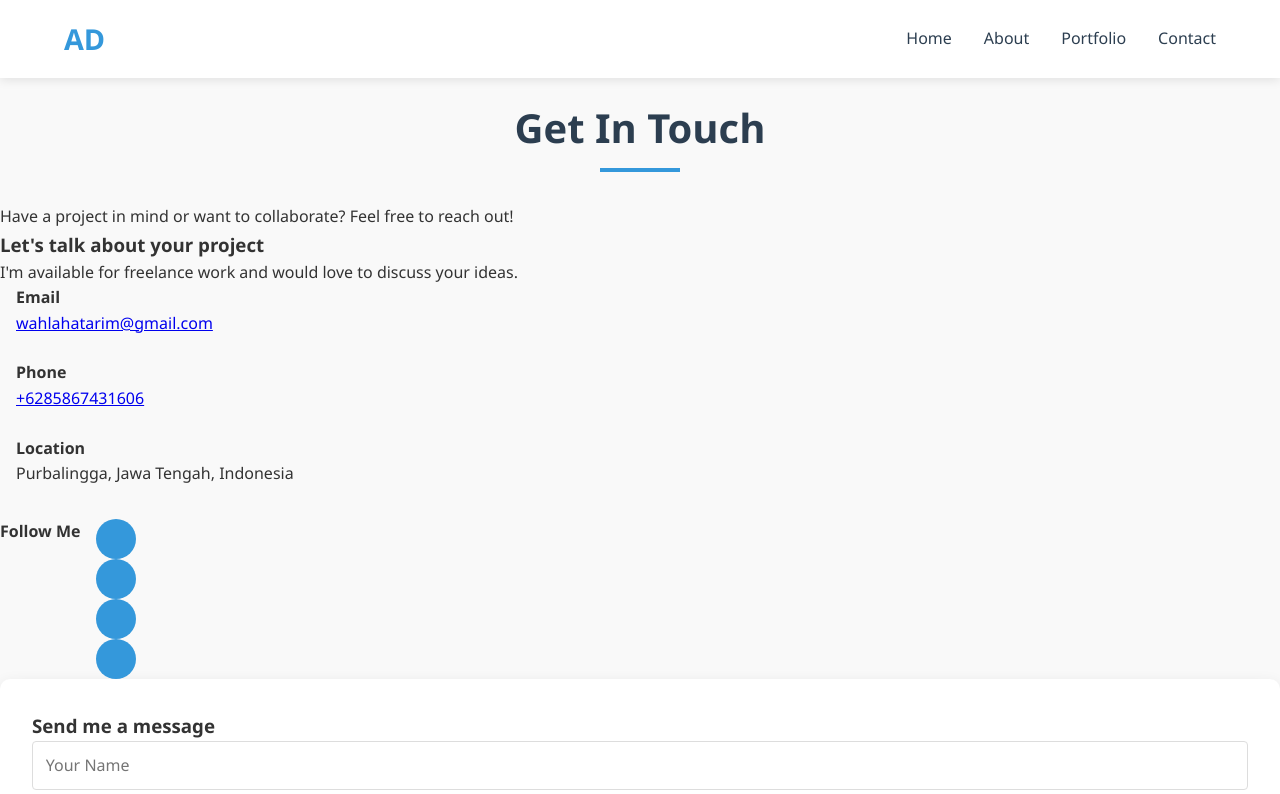
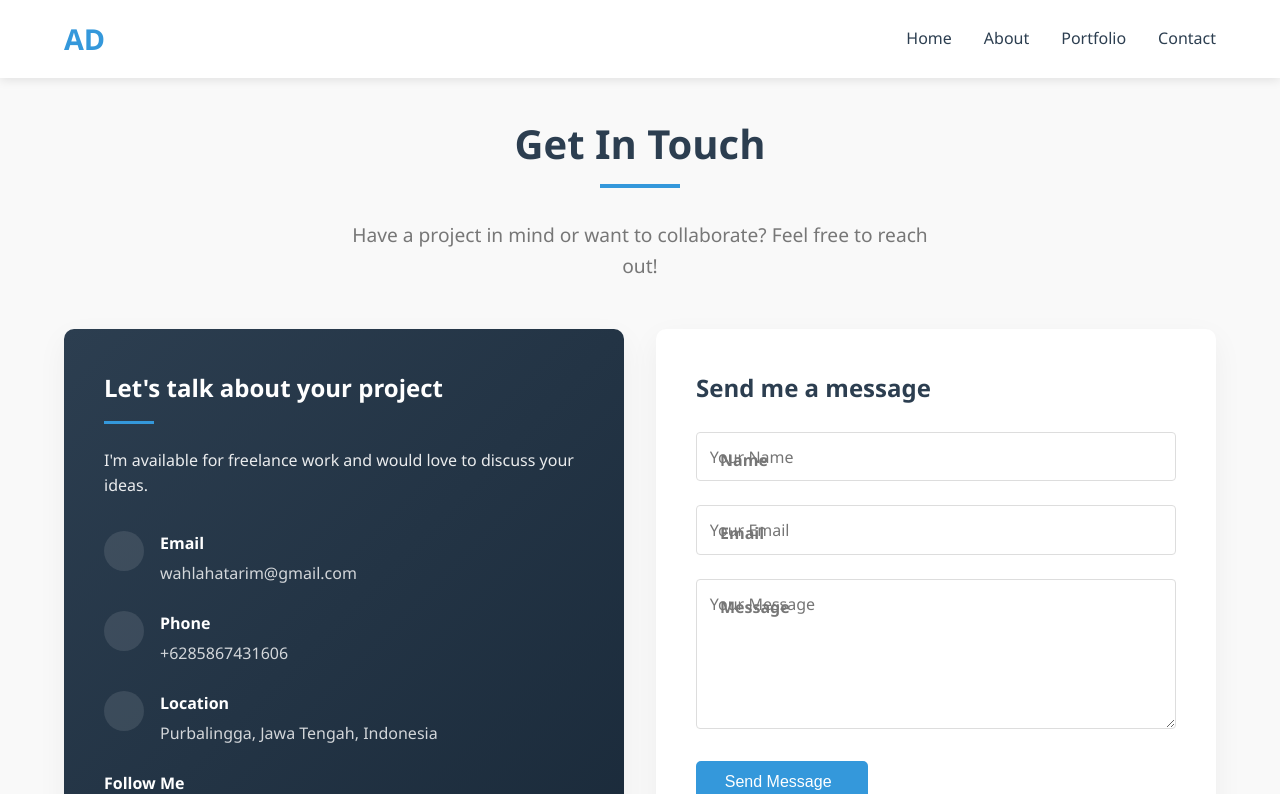
Before and after one commit to adiwebpro/adi-frontend, a React (Create React App) app: page /contact in a window 1280 px wide. Shown: the top 794 px of the page. Built offline with nearby package versions, Linux system fonts and the light colour scheme.

Commit message:
Update Contact.css

```diff
--- a/src/pages/Contact.css
+++ b/src/pages/Contact.css
@@ -1,120 +1,262 @@
-/* Frontend/src/pages/Contact.css */
-.contact-section {
-  padding: 4rem 0;
+.contact-page {
+  background: #f9f9f9;
 }
 
-.contact-content {
-  display: flex;
-  gap: 3rem;
+.contact-section {
+  padding: 5rem 0;
 }
 
-.contact-info {
-  flex: 1;
-  padding: 2rem;
-  background: var(--light-color);
-  border-radius: 10px;
+.contact-container {
+  max-width: 1200px;
+  margin: 0 auto;
+  padding: 0 1.5rem;
 }
 
-.contact-info h3 {
-  font-size: 1.8rem;
+.contact-header {
+  text-align: center;
+  margin-bottom: 3rem;
+}
+
+.section-subtitle {
+  font-size: 1.2rem;
+  color: var(--text-light);
+  max-width: 600px;
+  margin: 0 auto;
+}
+
+.contact-grid {
+  display: grid;
+  grid-template-columns: repeat(auto-fit, minmax(300px, 1fr));
+  gap: 2rem;
+}
+
+.contact-info-card, .contact-form-card {
+  background: white;
+  border-radius: 10px;
+  box-shadow: 0 10px 30px rgba(0, 0, 0, 0.05);
+  overflow: hidden;
+  height: 100%;
+}
+
+.contact-info-card {
+  background: linear-gradient(135deg, var(--secondary-color) 0%, #1a2a3a 100%);
+  color: white;
+  padding: 2.5rem;
+}
+
+.info-card-content {
+  height: 100%;
+  display: flex;
+  flex-direction: column;
+}
+
+.info-card-content h3 {
+  font-size: 1.5rem;
+  margin-bottom: 1.5rem;
+  position: relative;
+  padding-bottom: 1rem;
+}
+
+.info-card-content h3::after {
+  content: '';
+  position: absolute;
+  left: 0;
+  bottom: 0;
+  width: 50px;
+  height: 3px;
+  background: var(--primary-color);
+}
+
+.info-card-content p {
+  margin-bottom: 2rem;
+  opacity: 0.9;
+  line-height: 1.6;
+}
+
+.info-item {
+  display: flex;
+  gap: 1rem;
+  margin-bottom: 1.5rem;
+}
+
+.info-icon {
+  width: 40px;
+  height: 40px;
+  background: rgba(255, 255, 255, 0.1);
+  border-radius: 50%;
+  display: flex;
+  align-items: center;
+  justify-content: center;
+  font-size: 1rem;
+  color: var(--primary-color);
+  flex-shrink: 0;
+}
+
+.info-text h4 {
+  font-size: 1rem;
+  margin-bottom: 0.3rem;
+  font-weight: 600;
+}
+
+.info-text a, .info-text span {
+  color: rgba(255, 255, 255, 0.8);
+  text-decoration: none;
+  transition: all 0.3s ease;
+}
+
+.info-text a:hover {
+  color: var(--primary-color);
+}
+
+.social-links {
+  margin-top: auto;
+}
+
+.social-links h4 {
+  margin-bottom: 1rem;
+  font-size: 1rem;
+}
+
+.social-icons {
+  display: flex;
+  gap: 1rem;
+}
+
+.social-icons a {
+  width: 35px;
+  height: 35px;
+  background: rgba(255, 255, 255, 0.1);
+  color: white;
+  border-radius: 50%;
+  display: flex;
+  align-items: center;
+  justify-content: center;
+  transition: all 0.3s ease;
+}
+
+.social-icons a:hover {
+  background: var(--primary-color);
+  transform: translateY(-3px);
+}
+
+.contact-form-card {
+  padding: 2.5rem;
+}
+
+.contact-form h3 {
+  font-size: 1.5rem;
   margin-bottom: 1.5rem;
   color: var(--secondary-color);
 }
 
-.contact-info p {
-  margin-bottom: 2rem;
-}
-
-.info-item {
-  display: flex;
-  align-items: center;
+.form-group {
+  position: relative;
   margin-bottom: 1.5rem;
 }
 
-.info-item i {
-  font-size: 1.2rem;
-  color: var(--primary-color);
-  margin-right: 1rem;
-  width: 20px;
-  text-align: center;
+.form-input {
+  width: 100%;
+  padding: 1rem;
+  border: 1px solid #ddd;
+  border-radius: 5px;
+  font-family: inherit;
+  font-size: 1rem;
+  transition: all 0.3s ease;
+  background: transparent;
+  z-index: 1;
+  position: relative;
 }
 
-.social-links {
-  display: flex;
-  gap: 1rem;
-  margin-top: 2rem;
+.form-input:focus {
+  border-color: var(--primary-color);
+  outline: none;
+  box-shadow: 0 0 0 3px rgba(52, 152, 219, 0.2);
 }
 
-.social-links a {
-  display: flex;
+.form-label {
+  position: absolute;
+  left: 1rem;
+  top: 1rem;
+  padding: 0 0.5rem;
+  background: white;
+  color: var(--text-light);
+  font-size: 1rem;
+  transition: all 0.3s ease;
+  z-index: 0;
+}
+
+.form-input:focus + .form-label,
+.form-input:not(:placeholder-shown) + .form-label {
+  top: -0.5rem;
+  left: 0.8rem;
+  font-size: 0.8rem;
+  color: var(--primary-color);
+  z-index: 2;
+}
+
+textarea.form-input {
+  min-height: 150px;
+  resize: vertical;
+}
+
+.btn-submit {
+  display: inline-flex;
   align-items: center;
-  justify-content: center;
-  width: 40px;
-  height: 40px;
+  gap: 0.5rem;
+  padding: 0.8rem 1.8rem;
   background: var(--primary-color);
   color: white;
-  border-radius: 50%;
-  font-size: 1.2rem;
+  border: none;
+  border-radius: 5px;
+  cursor: pointer;
+  font-size: 1rem;
   transition: all 0.3s ease;
 }
 
-.social-links a:hover {
-  background: var(--secondary-color);
-  transform: translateY(-3px);
-}
-
-.contact-form {
-  flex: 1;
-  padding: 2rem;
-  background: white;
-  border-radius: 10px;
-  box-shadow: 0 5px 15px rgba(0, 0, 0, 0.1);
-}
-
-.form-group {
-  margin-bottom: 1.5rem;
-}
-
-.form-group label {
-  display: block;
-  margin-bottom: 0.5rem;
-  font-weight: 600;
-}
-
-.form-group input,
-.form-group textarea {
-  width: 100%;
-  padding: 0.8rem;
-  border: 1px solid #ddd;
-  border-radius: 4px;
-  font-family: inherit;
-  font-size: 1rem;
-}
-
-.form-group textarea {
-  resize: vertical;
+.btn-submit:hover {
+  background: #2980b9;
+  transform: translateY(-2px);
+  box-shadow: 0 5px 15px rgba(41, 128, 185, 0.3);
 }
 
 .error-message {
+  display: flex;
+  align-items: center;
+  gap: 0.5rem;
   color: var(--accent-color);
-  margin-bottom: 1rem;
-  padding: 0.5rem;
+  margin-bottom: 1.5rem;
+  padding: 0.8rem;
   background: rgba(231, 76, 60, 0.1);
-  border-radius: 4px;
+  border-radius: 5px;
 }
 
 .success-message {
   text-align: center;
-  padding: 2rem;
+  padding: 2rem 0;
+}
+
+.success-icon {
+  font-size: 3rem;
+  color: #2ecc71;
+  margin-bottom: 1rem;
 }
 
 .success-message h3 {
-  color: var(--primary-color);
   margin-bottom: 1rem;
+  color: var(--secondary-color);
+}
+
+.success-message p {
+  margin-bottom: 1.5rem;
+  color: var(--text-light);
 }
 
 @media (max-width: 768px) {
-  .contact-content {
-    flex-direction: column;
+  .contact-section {
+    padding: 3rem 0;
+  }
+
+  .contact-info-card, .contact-form-card {
+    padding: 1.5rem;
   }
 }
```
